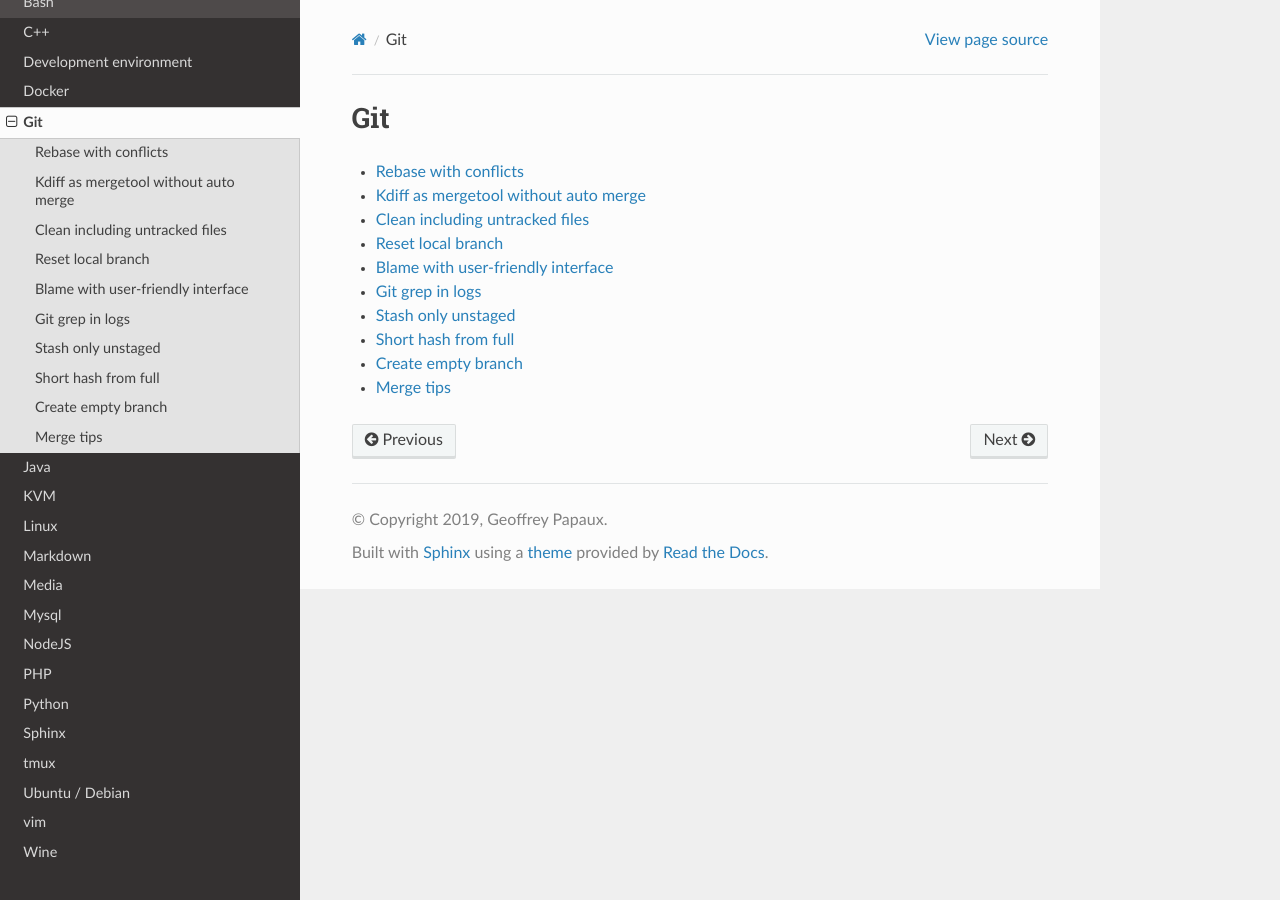
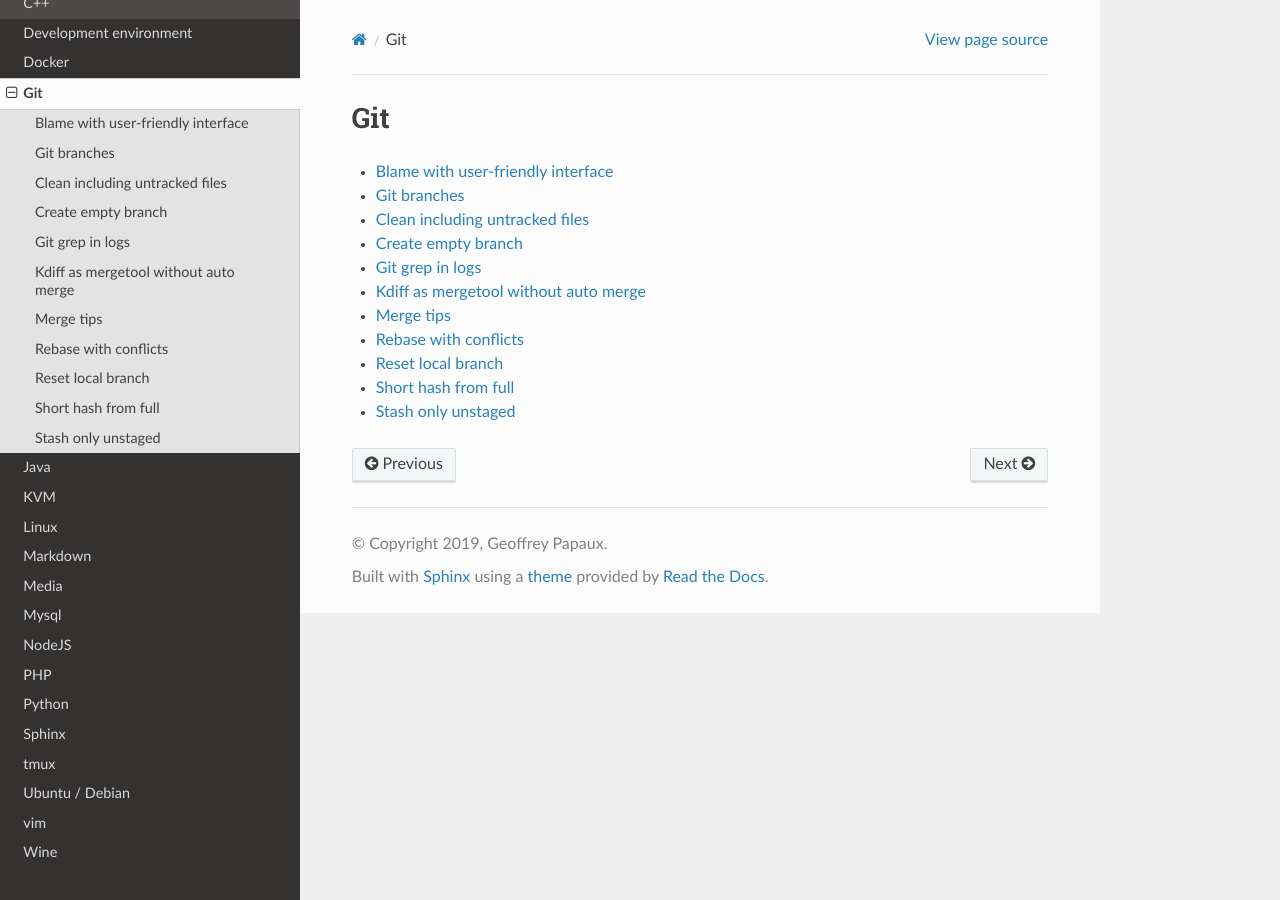
Before and after one commit to papaux/til, a Sphinx documentation site: the page built from source/git/_.rst, in a window 1280 px wide. Built offline with Sphinx 7.4.7 and the Read the Docs theme 2.0.0, drawn with Linux system fonts in a browser that asks for light colours.

Commit message:
git: add branch listing commands

```diff
--- a/source/git/_.rst
+++ b/source/git/_.rst
@@ -4,13 +4,14 @@ Git
 .. toctree::
    :maxdepth: 1
 
+   blame-user-friendly-interface.rst
+   branches.rst
+   clean-including-untracked-files.rst
+   create-empty-branch.rst
+   grep-in-logs.rst
+   kdiff-as-mergetool.rst
+   merge-tips.rst
    rebase-with-conflicts.rst
-   kdiff-as-mergetool.rst
-   clean-including-untracked-files.rst
    reset-local-branch.rst
-   blame-user-friendly-interface.rst
-   grep-in-logs.rst
+   short-hash-from-full.rst
    stash-only-unstage.rst
-   short-hash-from-full.rst
-   create-empty-branch.rst
-   merge-tips.rst
--- a/source/index.rst
+++ b/source/index.rst
@@ -5,7 +5,7 @@ My own TIL (Today I learned) mainly about Linux commands, Linux tools and develo
 
 Some entries are not *concise write-ups* but long true articles or *cheatsheets*, with a lot of commands / option for specific applications.
 
-There are 71 TILs in this repository! Enjoy!
+There are 72 TILs in this repository! Enjoy!
 
 .. toctree::
    :maxdepth: 1
```
Also changed, not shown: source/git/branches.rst (added, +9 -0 lines).
